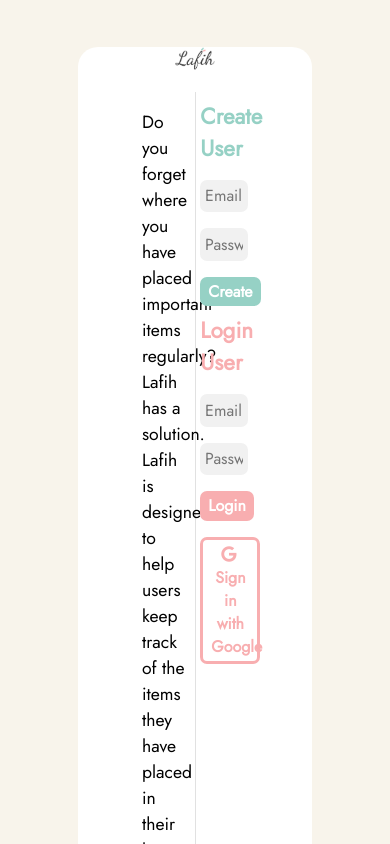
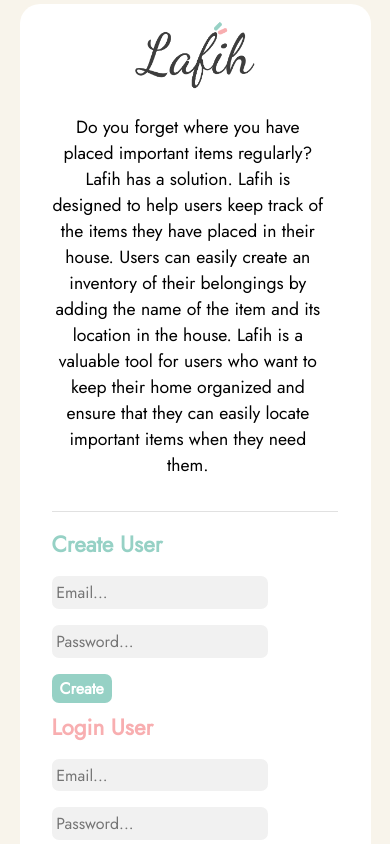
Before and after one commit to ArshM-15/lafih, a React (Create React App) app: page / in a window 390 px wide. Shown: the top 844 px of the page. Built offline with nearby package versions, Linux system fonts and the light colour scheme; no server answers.

Commit message:
addded media queries

```diff
--- a/src/components/login/login.jsx
+++ b/src/components/login/login.jsx
@@ -103,12 +103,14 @@ const Login = () => {
               <form>
                 <h3>Create User</h3>
                 <input
+                  maxLength="40"
                   placeholder="Email..."
                   onChange={(event) => {
                     setRegisterEmail(event.target.value);
                   }}
                 />
                 <input
+                  maxLength="40"
                   placeholder="Password..."
                   onChange={(event) => {
                     setRegisterPassword(event.target.value);
@@ -123,12 +125,14 @@ const Login = () => {
               <form>
                 <h3>Login User</h3>
                 <input
+                  maxLength="40"
                   placeholder="Email..."
                   onChange={(event) => {
                     setLoginEmail(event.target.value);
                   }}
                 />
                 <input
+                  maxLength="40"
                   placeholder="Password..."
                   onChange={(event) => {
                     setLoginPassword(event.target.value);
--- a/src/components/login/login.scss
+++ b/src/components/login/login.scss
@@ -7,17 +7,46 @@
     background-color: white;
     height: 80%;
     width: 60%;
-    margin-top: 12%;
     border-radius: 20px;
+    margin-top: 10%;
+
+    @media (max-width: 977px) {
+      margin-top: 1%;
+    }
+
+    @media (max-width: 700px) {
+      width: 78%;
+    }
+
+    @media (max-width: 500px) {
+      width: 90%;
+    }
 
     img {
       width: 17%;
+      margin-top: 1rem;
+
+      @media (max-width: 977px) {
+        width: 25%;
+      }
+
+      @media (max-width: 700px) {
+        width: 30%;
+      }
+
+      @media (max-width: 500px) {
+        width: 35%;
+      }
     }
 
     .container-content {
       display: flex;
       justify-content: space-between;
-      margin: 1rem 4rem;
+      margin: 1rem 2rem;
+
+      @media (max-width: 977px) {
+        display: block;
+      }
 
       .description {
         text-align: start;
@@ -26,21 +55,43 @@
         padding-right: 5%;
         font-size: 1.1rem;
         font-weight: 500;
+
+        @media (max-width: 977px) {
+          border: none;
+          width: 90%;
+          margin: auto;
+          padding-bottom: 1rem;
+          text-align: center;
+          border-bottom: 1px solid rgb(225, 225, 225);
+        }
+
+        @media (max-width: 977px) {
+          width: 95%;
+        }
       }
 
       .sign-up {
         width: 45%;
         text-align: start;
+        margin-top: 1rem;
+
+        @media (max-width: 977px) {
+          width: 90%;
+        }
 
         input {
           all: unset;
           display: block;
-          margin: 1rem 1rem 1rem 0;
+          margin: 1rem 0;
           background-color: rgb(241, 241, 241);
           border: none;
           padding: 0.3rem;
           width: 80%;
           border-radius: 7px;
+
+          @media (max-width: 977px) {
+            width: 80%;
+          }
         }
 
         button {
@@ -93,6 +144,10 @@
               color: #f8aeb0;
               margin-right: 0.2rem;
             }
+
+            @media (max-width: 977px) {
+              display: block;
+            }
           }
         }
       }
```
